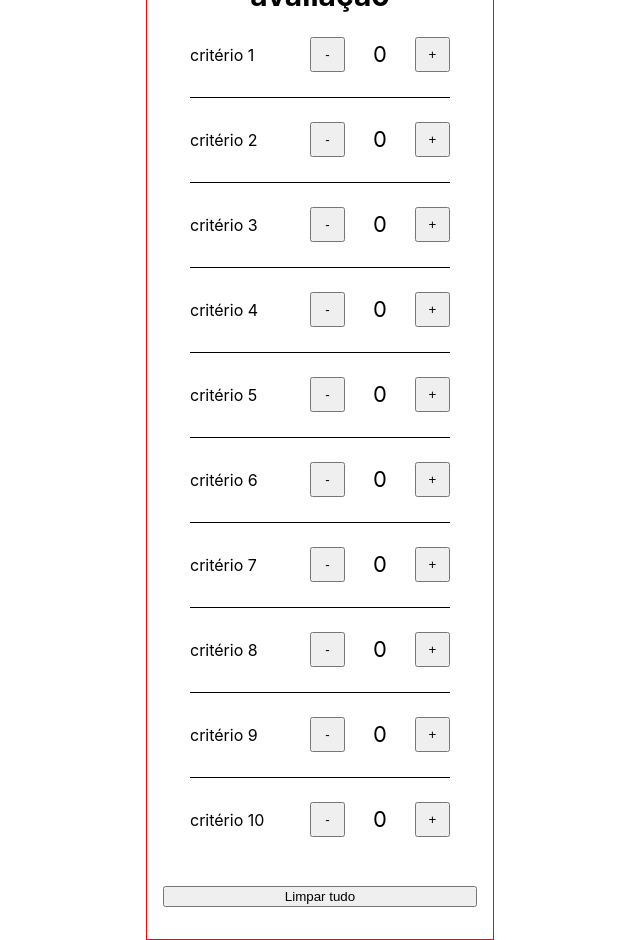
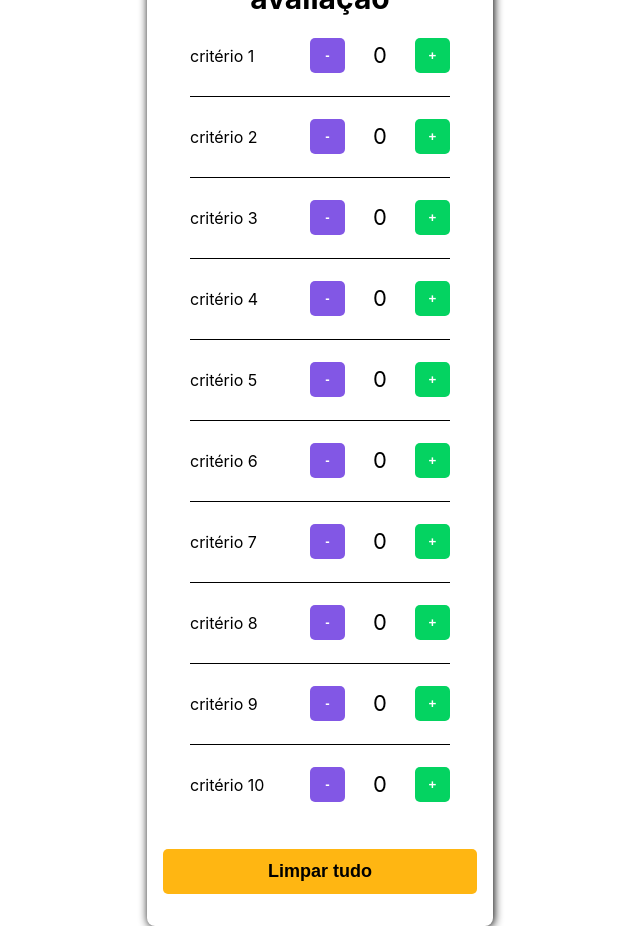
Before and after one commit to fernandoferfa/app, a React (Create React App) app: page / in a window 1280 px wide. Shown: the part 80-1020 px from the top of the page, without its empty margins (320-960 px from the left). Built offline with nearby package versions, Linux system fonts and the light colour scheme.

Commit message:
100% finalizado

```diff
--- a/src/Pages/Home/styles.js
+++ b/src/Pages/Home/styles.js
@@ -4,8 +4,10 @@ export const MainContainer = styled.div`
 `;
 
 export const CriterionsContainer = styled.div`
-    border: 1px solid red;
+    border-radius: 8px;
+    box-shadow: 1px 1px 10px black;
     margin: 0 auto;
+    margin-top: 12px;
     padding: 8px 16px;
     width: 314px;
 `;
@@ -13,7 +15,7 @@ export const CriterionsContainer = styled.div`
 export const TitleCriterionsContainer = styled.h1`
     font-size: 30px;
     margin: 0px;
-    margin-top: 12px;
+    margin-top:4px;
     text-align: center;
 `;
 
@@ -27,7 +29,7 @@ export const CriterionItem = styled.li`
     border-bottom: 1px solid;
     display: flex;
     justify-content: space-between;
-    padding: 16px 0;
+    padding: 14px 0;
     width: 260px;
     &:nth-child(10) {
         border-bottom: 0px;
@@ -47,11 +49,21 @@ export const Criterion = styled.li`
 `;
 
 export const RemoveButton = styled.button`
+    background-color: #8257e5;
+    border: none;
+    border-radius: 5px;
+    color: white;
+    font-weight: bold;
     height: 35px;
     width: 35px;
 `;
 
 export const AddButton = styled.button`
+    background-color: #04d361;
+    border: none;
+    border-radius: 5px;
+    color: white;
+    font-weight: bold;
     height: 35px;
     width: 35px;
 `;
@@ -64,7 +76,13 @@ export const CountValue = styled.p`
 
 
 export const CleanAllCountValues = styled.button`
+    background-color: #ffb612;
+    border: none;
+    border-radius: 5px;
+    font-size: 18px;
+    font-weight: bold;
+    display: block;
     margin: 24px auto;
-    display: block;
+    padding: 12px;
     width: 314px;
 `;
```
